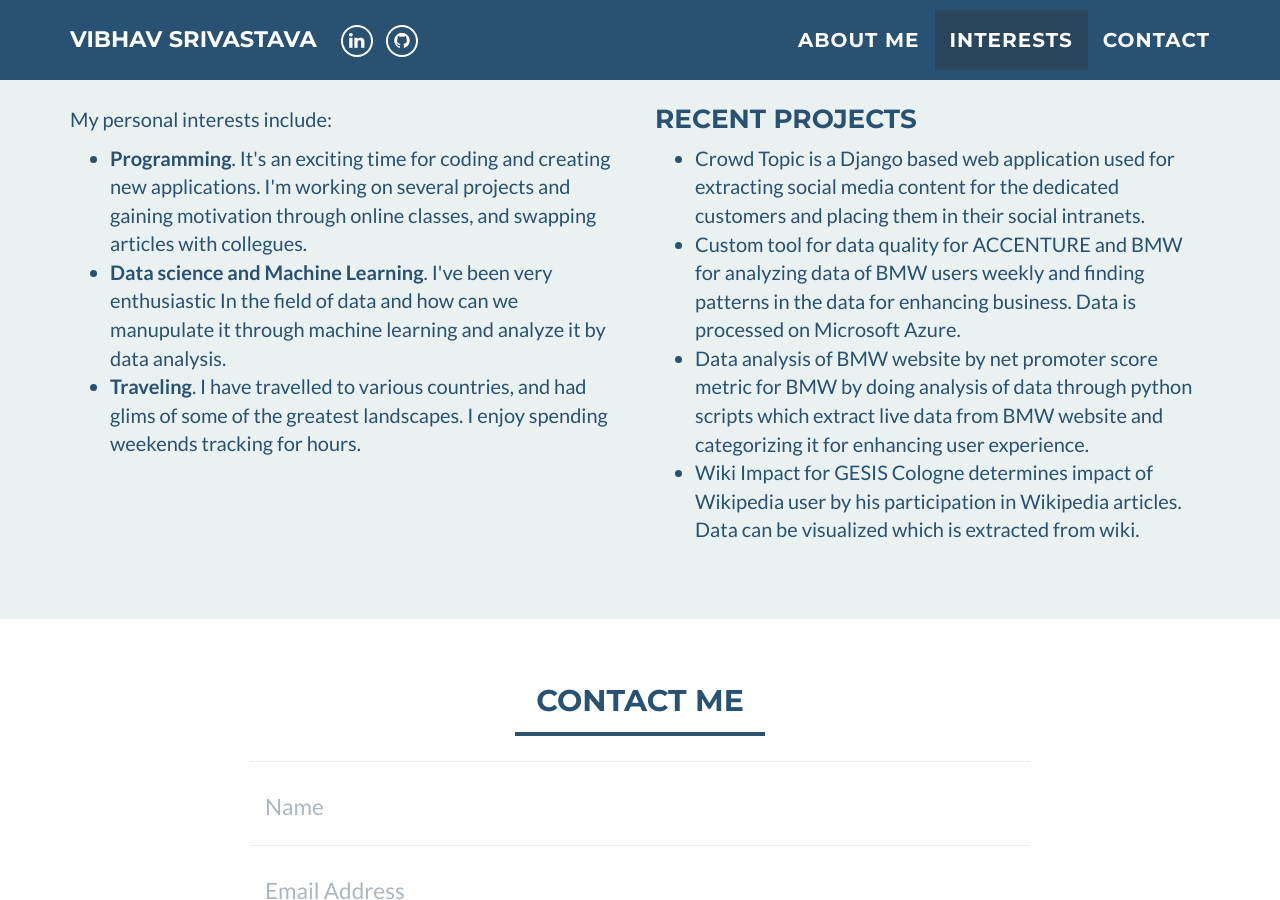
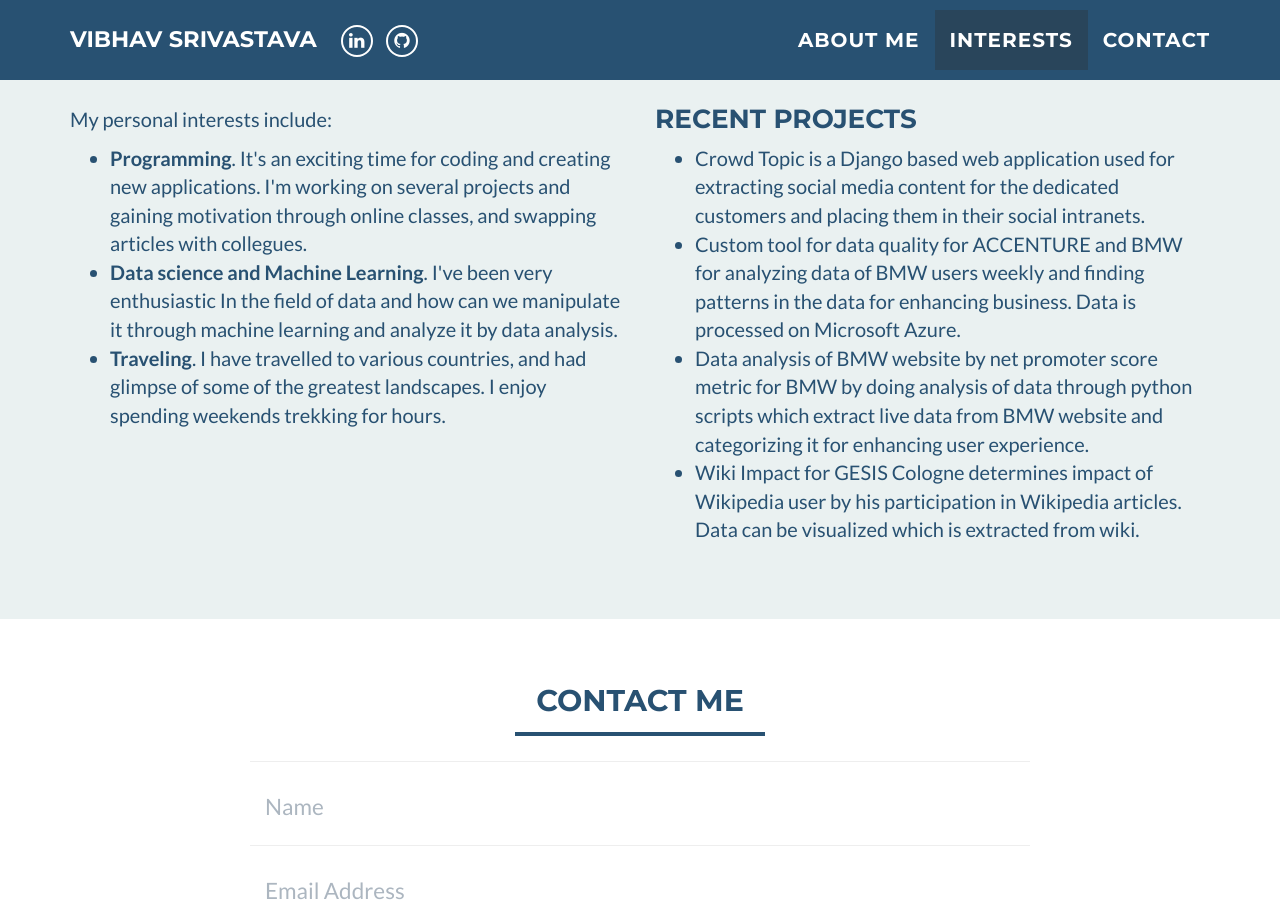
Before and after one commit to vibhav13/vibhav13.github.io, a Jekyll site: the page built from index.html, in a window 1280 px wide and 900 px high, scrolled down 1316 px. Built offline with Jekyll 4.4.1, drawn with Linux system fonts in a browser that asks for light colours.

Commit message:
fix typos

```diff
--- a/_includes/interests.html
+++ b/_includes/interests.html
@@ -16,11 +16,11 @@
 				 <b>Programming</b>. It's an exciting time for coding and creating new applications. I'm working on several projects and gaining motivation through online classes, and swapping articles with collegues.
 			  </li>
 			  <li>
-				  <b>Data science and Machine Learning</b>. I've been very enthusiastic In the field of data and how can we manupulate it through machine learning and analyze it by data analysis.
+				  <b>Data science and Machine Learning</b>. I've been very enthusiastic In the field of data and how can we manipulate it through machine learning and analyze it by data analysis.
 			  </li>
 			  <li>
-				  <b>Traveling</b>. I have travelled to various countries, and had glims of some of the greatest landscapes. I enjoy spending weekends
-          tracking for hours.
+				  <b>Traveling</b>. I have travelled to various countries, and had glimpse of some of the greatest landscapes. I enjoy spending weekends
+          trekking for hours.
       </li>
 			</ul>
 		</div>
```
